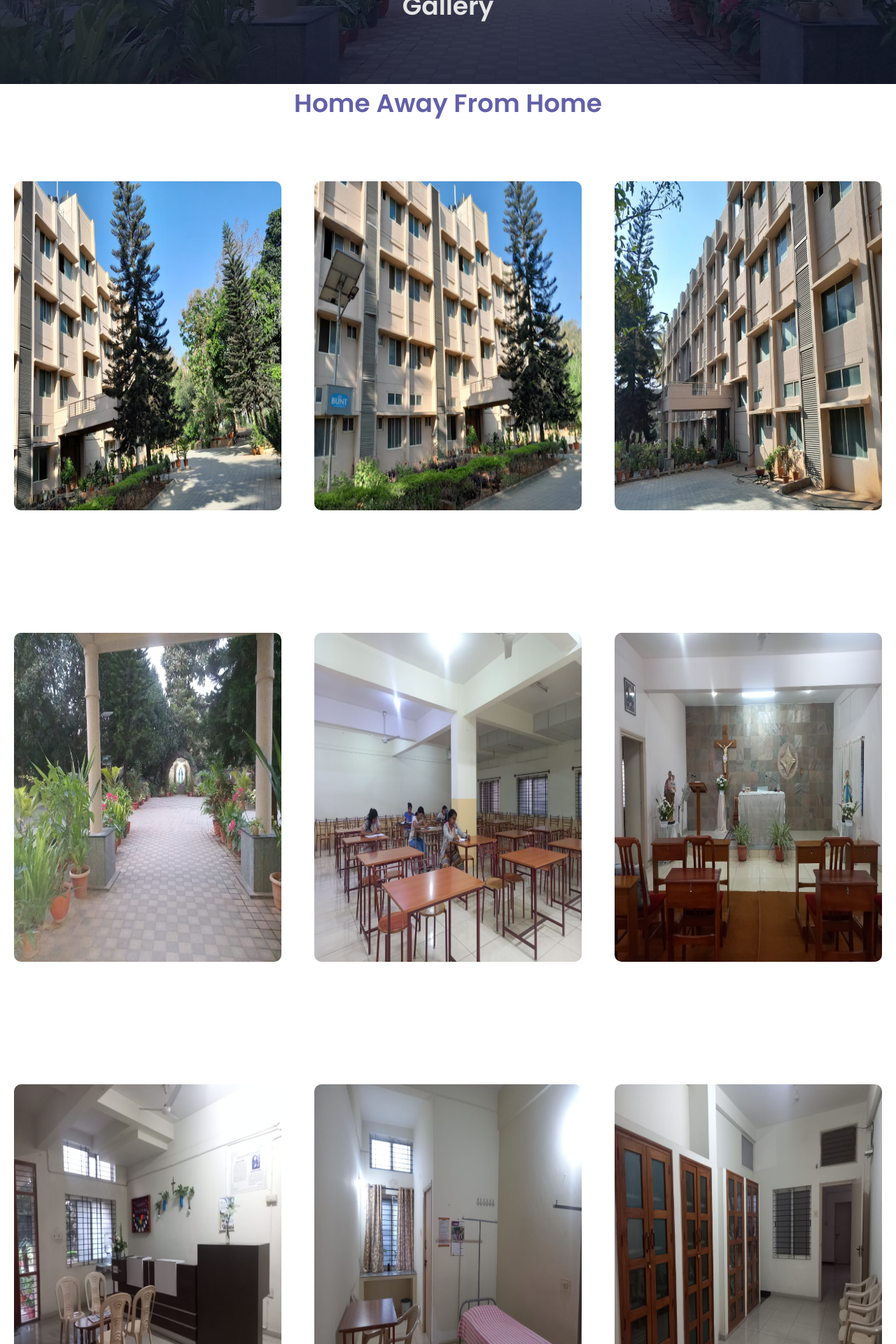
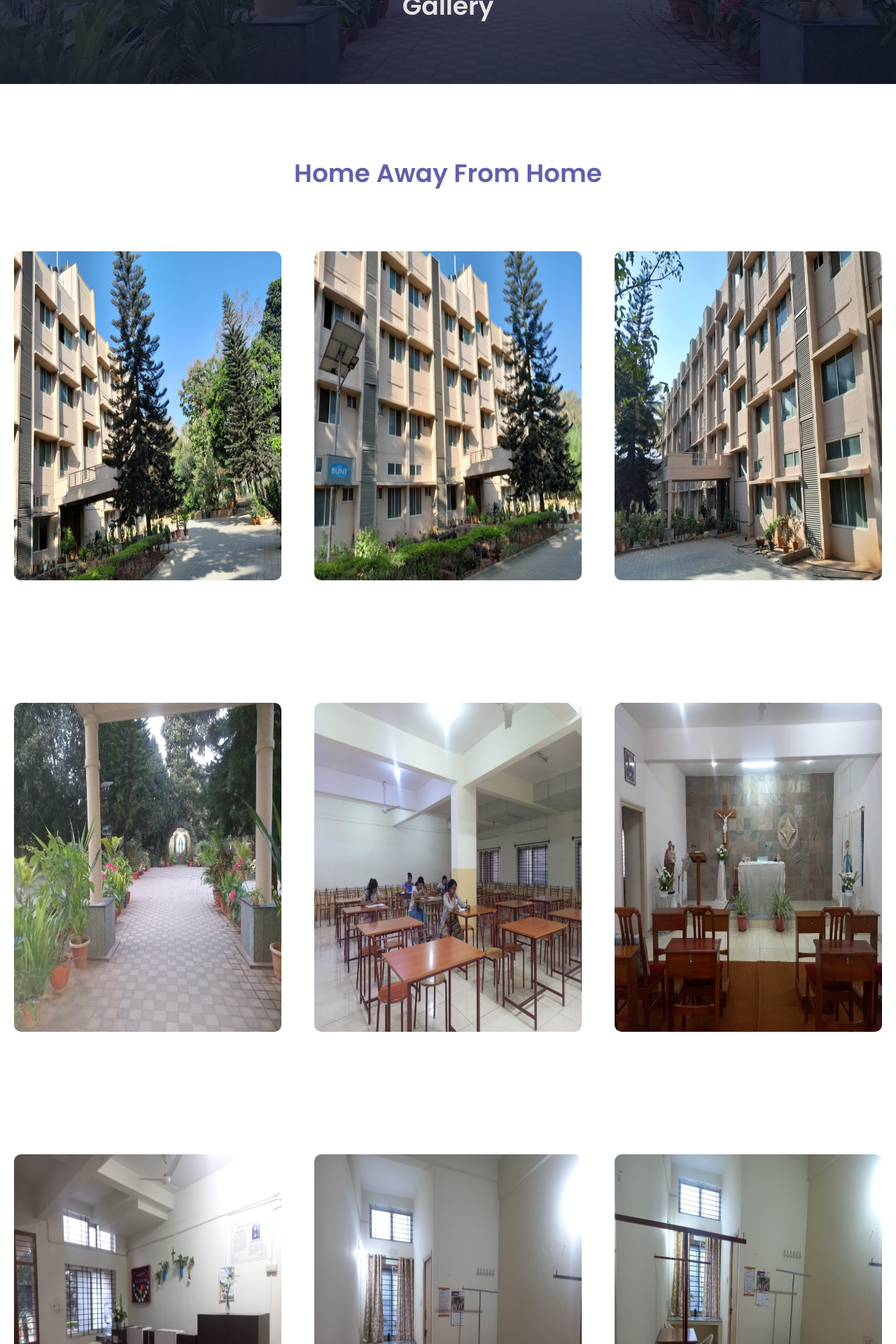
Before and after one commit to Geeruz/Jyothi-Nilaya-, a React (Vite) app: page /gallery in a window 1280 px wide. Shown: the part 280-2200 px from the top of the page at 70% size. Built offline with nearby package versions, Linux system fonts and the light colour scheme; a web font is replaced by a local one.

Commit message:
added routing server rendering fix

```diff
--- a/src/index.css
+++ b/src/index.css
@@ -633,7 +633,8 @@ footer {
 }
 .gallery-text{
     text-align: center;
-    margin-top: 40px;
+    margin-bottom: 40px;
+    padding-top: 100px;
     color: #221f86b5;
 }
 .important-text{
--- a/src/pages/About.jsx
+++ b/src/pages/About.jsx
@@ -5,6 +5,7 @@ import aboutFac from "../assets/images/gallery5.jpg";
 import aboutFac2 from "../assets/images/gallery8.jpg";
 import aboutFac3 from "../assets/images/gallery10.jpg";
 import aboutFac4 from "../assets/images/guidlines.jpg";
+import aboutFac5 from "../assets/images/doubleBed.jpg";
 import aboutTransport from "../assets/images/bus.jpg";
 
 const AboutUs = () => {
@@ -115,6 +116,7 @@ const AboutUs = () => {
           <div className="about-col">
             <img src={aboutFac2} alt="Aboutfac2" />
           </div>
+
         </div>
         {/* Transportation */}
         <div className="row">
@@ -124,7 +126,7 @@ const AboutUs = () => {
               <li>All students can board the college bus, BMTC, or an auto-rickshaw.</li>
               <li>College buses fetch students from different parts of the city as early as 8:20 AM.</li>
               <li>BMTC buses stop opposite the hostel or can be boarded from the nearest bus stop, i.e., Pepsi Gate.</li>
-              <li>Auto-rickshaws are available inside hostel.</li>
+              <li>Auto-rickshaws are available near hostel gate.</li>
             </ul>
           </div>
           <div className="about-col">
@@ -158,7 +160,7 @@ const AboutUs = () => {
               <li>During weekends, if student wishes to go home they should take the permission from the warden as well as a written request from their parents.</li>
               <li>No students will be permitted to stay over night at their friends' house.</li>
               <li>If the student leaves the hostel before completing the period of one year, the fees and the deposit amount will not be refunded.</li>
-              <li>If any student is found misbehaving, she will be expelled from the hostel and the fees adn the caution deposit will not be refunded.</li>
+              <li>If any student is found misbehaving, she will be expelled from the hostel and the fees and the caution deposit will not be refunded.</li>
               <li>Students are expected to keep their rooms neat and tidy.</li>
               <li>Students can use the facilites of playing indoor games.</li>
               <li>Caution deposit will be refunded after deducting Rs.500/.</li>
--- a/src/pages/Gallery.jsx
+++ b/src/pages/Gallery.jsx
@@ -11,6 +11,7 @@ import gallery9 from "../assets/images/gallery9.jpg";
 import gallery10 from "../assets/images/gallery10.jpg";
 import gallery11 from "../assets/images/Open_Space.jpg";
 import gallery12 from "../assets/images/campus4.jpg";
+import gallery13 from "../assets/images/doubleBed.jpg";
 
 const Gallery = () => {
   return (
@@ -18,9 +19,7 @@ const Gallery = () => {
 
       <Breadcrumb title="Gallery" />
       <div className="gallery">
-        <b className="gallery-text">
-          <h1>Home Away From Home</h1>
-        </b>
+        <h1 className="gallery-text">Home Away From Home</h1>
 
         <div className="row">
           <div className="facilities-col">
@@ -54,7 +53,7 @@ const Gallery = () => {
             <img src={gallery8} alt="Gallery 8" />
           </div>
           <div className="facilities-col">
-            <img src={gallery9} alt="Gallery 9" />
+            <img src={gallery13} alt="Gallery 9" />
           </div>
         </div>
 
```
Also changed, not shown: src/assets/images/doubleBed.jpg (added), 1 other file (tests, documents, lock files or other folders).
